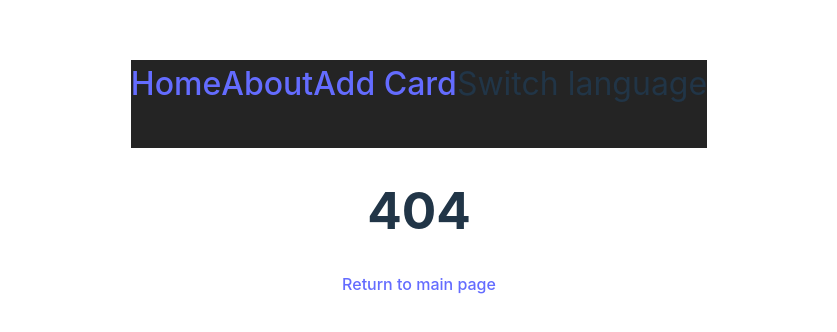
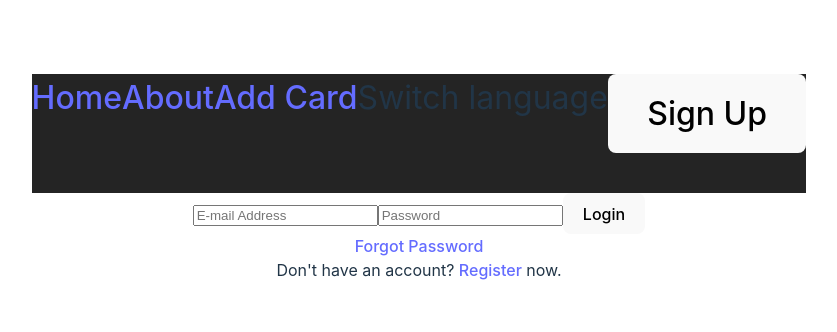
Before and after one commit to mordobiv/graphiql-app, a React (Vite) app: page /login in a window 1280 px wide. Before the commit this address had no page. Shown: the part 222-554 px from the top of the page, without its empty margins (221-1058 px from the left). Built offline with nearby package versions, Linux system fonts and the light colour scheme; no server answers.

Commit message:
feat: auth buttons

```diff
--- a/src/App.tsx
+++ b/src/App.tsx
@@ -13,7 +13,7 @@ export default function App() {
     <Routes>
       <Route path="/" element={<Layout />}>
         {/* <Route index path="/" element={<Welcome />} /> */}
-        <Route path="/" element={<Login />} />
+        <Route path="/login" element={<Login />} />
         <Route path="/register" element={<Register />} />
         <Route path="/reset" element={<Reset />} />
         <Route path="/dashboard" element={<Dashboard />} />
--- a/src/assets/localization.ts
+++ b/src/assets/localization.ts
@@ -1,7 +1,7 @@
 const translations = {
   login: {
     ru: "Войти",
-    en: "Loginzxc",
+    en: "Login",
   },
   switchLanguage: {
     en: "Switch language",
--- /dev/null
+++ b/src/components/Auth/Auth.tsx
@@ -0,0 +1,54 @@
+import { useAuthState } from "react-firebase-hooks/auth";
+import { auth } from "../../firebase";
+import SignIn from "./SignIn";
+import SignOut from "./SignOut";
+import SignUp from "./SignUp";
+import {useLocation} from 'react-router-dom';
+
+export default function Auth() {
+  const [user, loading, error] = useAuthState(auth);
+  const location = useLocation().pathname;
+  // let isLogin, isRegister, isForgotPassword, isWelcome, isGraphiQl = false;
+  let isLogin = true;
+
+  // switch (location) {
+  //   case '/login':
+  //     isLogin = true;
+  //     break;
+  //   case '/register':
+  //     isRegister = true;
+  //     break;
+  //   case '/reset':
+  //     isForgotPassword = true;
+  //     break;
+  //   case '/welcome':
+  //     isWelcome = true;
+  //     break;
+  //   case '/':
+  //     isGraphiQl = true;
+  //     break;
+  // }
+
+  return (
+    <>
+      { location === '/login' && <SignUp /> }
+      { location === '/register' && <SignIn /> }
+      { location === '/reset' &&
+        <>
+          <SignIn />
+          <SignUp />
+        </>
+      }
+      { location === '/' && <SignOut />}
+      {
+        (location === '/welcome' && user && <SignOut />) ||
+        (location === '/welcome' && !user &&
+          <>
+            <SignIn />
+            <SignUp />
+          </>
+        )
+      }
+    </>
+  );
+}
--- /dev/null
+++ b/src/components/Auth/SignIn.tsx
@@ -0,0 +1,5 @@
+export default function SignIn() {
+  return (
+    <button>Sign in</button>
+  );
+}
--- /dev/null
+++ b/src/components/Auth/SignOut.tsx
@@ -0,0 +1,5 @@
+export default function SignOut() {
+  return (
+    <button>Sign out</button>
+  );
+}
--- /dev/null
+++ b/src/components/Auth/SignUp.tsx
@@ -0,0 +1,5 @@
+export default function SignUp() {
+  return (
+    <button>Sign Up</button>
+  );
+}
--- a/src/components/Layout/Layout.tsx
+++ b/src/components/Layout/Layout.tsx
@@ -1,6 +1,7 @@
 import { NavLink, Outlet } from 'react-router-dom';
-import LanguageSelection from '../Header/Language';
+import LanguageSelection from '../Language/Language';
 import styles from './layout.module.scss';
+import Auth from '../Auth/Auth';
 
 export default function Layout() {
   return (
@@ -10,6 +11,7 @@ export default function Layout() {
         <NavLink to="/about">About</NavLink>
         <NavLink to="/custom">Add Card</NavLink>
         <LanguageSelection />
+        <Auth />
       </header>
       <Outlet />
     </>
```
Also changed, not shown: src/components/Language/Language.tsx (renamed from src/components/Header/Language.tsx).
